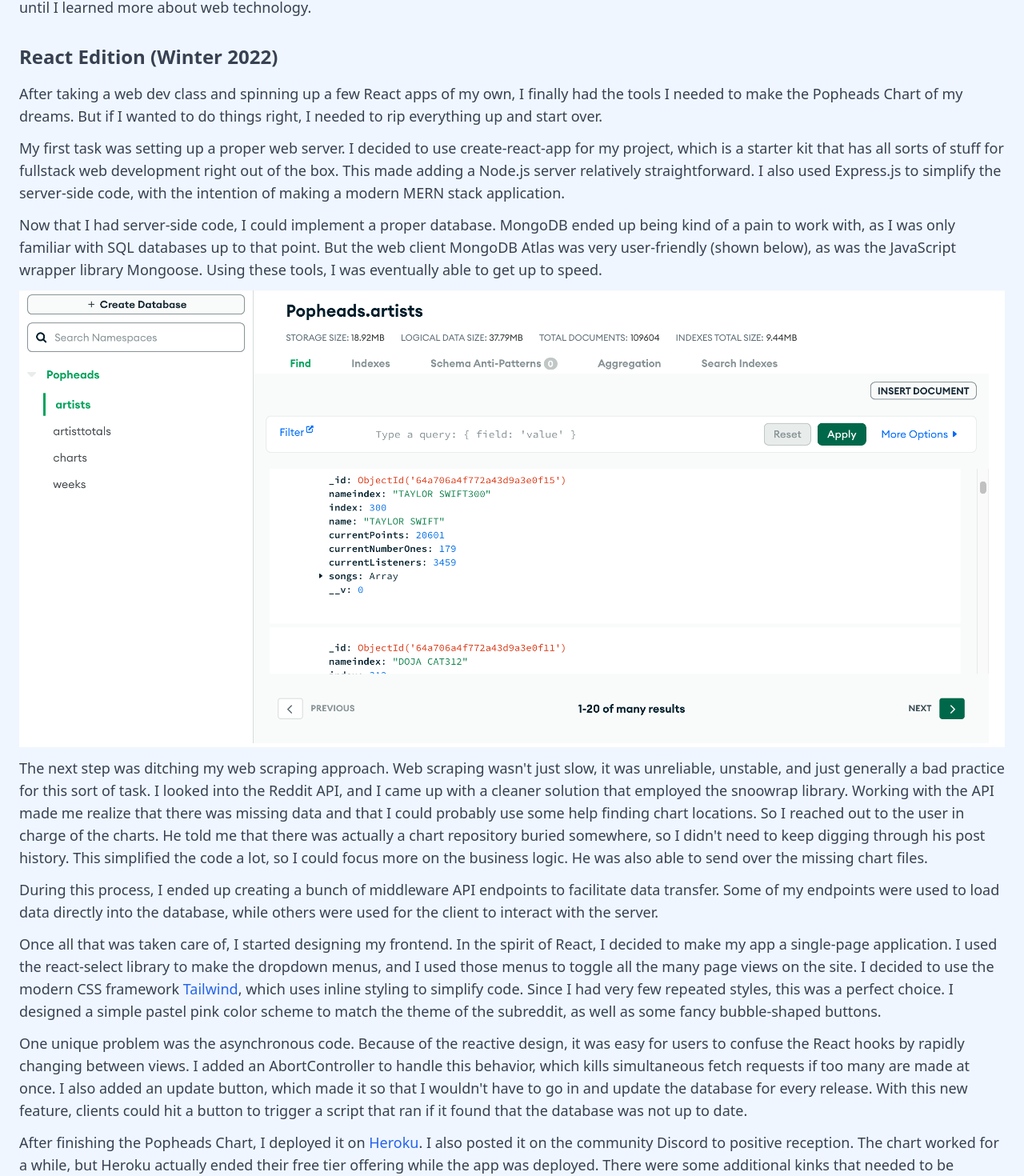
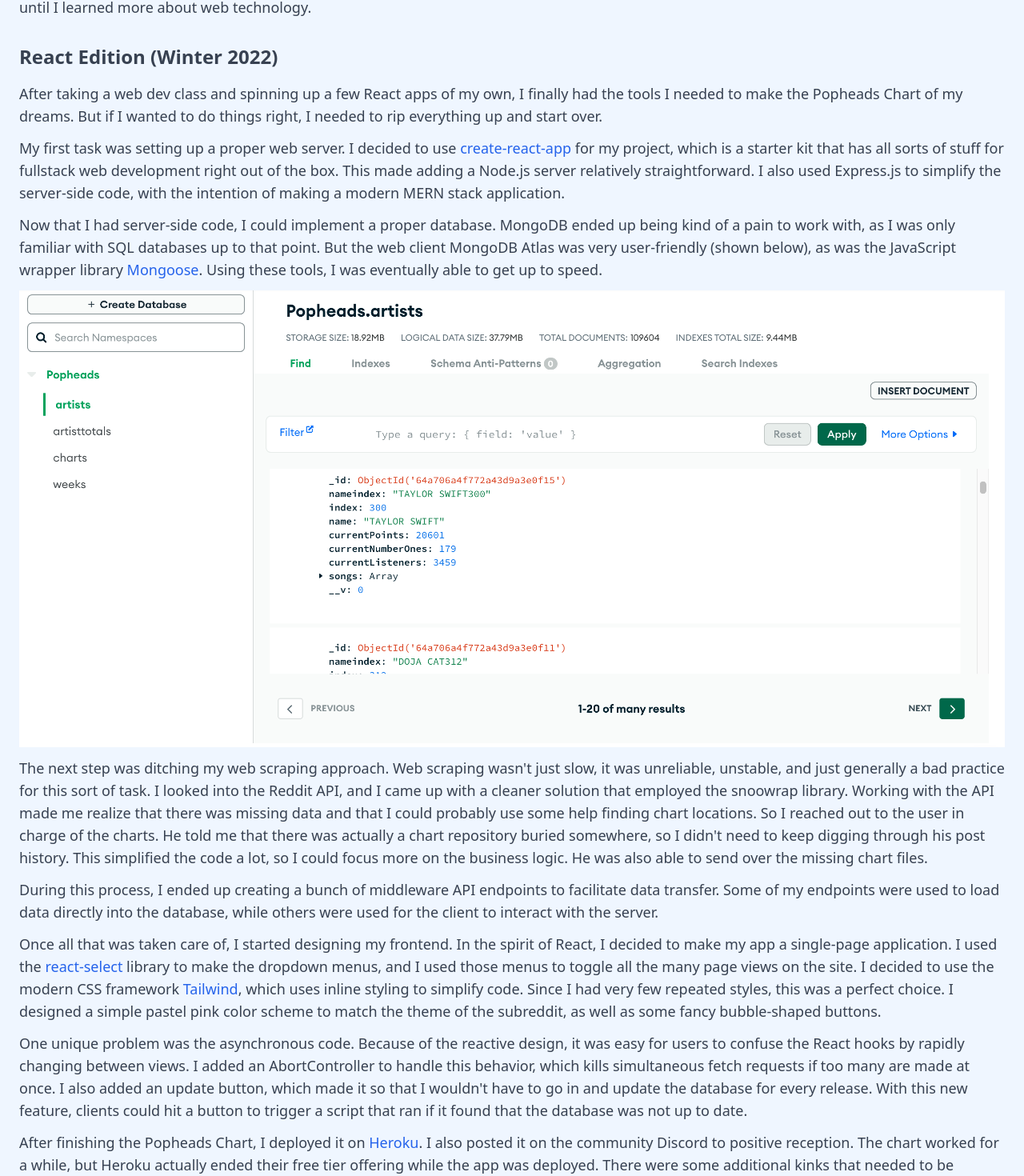
Before and after one commit to stackofstarfruit/kevin-kodama, a SvelteKit app: page /popheads-chart in a window 1280 px wide. Shown: the part 2733-4203 px from the top of the page at 80% size. Built offline with nearby package versions, Linux system fonts and the light colour scheme.

Commit message:
Add more links

```diff
--- a/src/routes/popheads-chart/components/ReactEdition.svelte
+++ b/src/routes/popheads-chart/components/ReactEdition.svelte
@@ -2,9 +2,9 @@
 <section>
   <p class="mb-3">After taking a web dev class and spinning up a few React apps of my own, I finally had the tools I needed to make the Popheads Chart of my dreams. But if I wanted to do things right, I needed to rip everything up and start over.</p>
 
-  <p class="mb-3">My first task was setting up a proper web server. I decided to use create-react-app for my project, which is a starter kit that has all sorts of stuff for fullstack web development right out of the box. This made adding a Node.js server relatively straightforward. I also used Express.js to simplify the server-side code, with the intention of making a modern MERN stack application.</p>
+  <p class="mb-3">My first task was setting up a proper web server. I decided to use <a class="text-blue-600 hover:text-blue-700" href="https://create-react-app.dev/">create-react-app</a> for my project, which is a starter kit that has all sorts of stuff for fullstack web development right out of the box. This made adding a Node.js server relatively straightforward. I also used Express.js to simplify the server-side code, with the intention of making a modern MERN stack application.</p>
 
-  <p class="mb-3">Now that I had server-side code, I could implement a proper database. MongoDB ended up being kind of a pain to work with, as I was only familiar with SQL databases up to that point. But the web client MongoDB Atlas was very user-friendly (shown below), as was the JavaScript wrapper library Mongoose. Using these tools, I was eventually able to get up to speed.</p>
+  <p class="mb-3">Now that I had server-side code, I could implement a proper database. MongoDB ended up being kind of a pain to work with, as I was only familiar with SQL databases up to that point. But the web client MongoDB Atlas was very user-friendly (shown below), as was the JavaScript wrapper library <a class="text-blue-600 hover:text-blue-700" href="https://mongoosejs.com/">Mongoose</a>. Using these tools, I was eventually able to get up to speed.</p>
 
   <img class="mb-3" alt="MongoDB Atlas" src="./img/mongodb-atlas.png">
 
@@ -12,7 +12,7 @@
 
   <p class="mb-3">During this process, I ended up creating a bunch of middleware API endpoints to facilitate data transfer. Some of my endpoints were used to load data directly into the database, while others were used for the client to interact with the server.</p>
 
-  <p class="mb-3">Once all that was taken care of, I started designing my frontend. In the spirit of React, I decided to make my app a single-page application. I used the react-select library to make the dropdown menus, and I used those menus to toggle all the many page views on the site. I decided to use the modern CSS framework <a class="text-blue-600 hover:text-blue-700" href="https://tailwindcss.com">Tailwind</a>, which uses inline styling to simplify code. Since I had very few repeated styles, this was a perfect choice. I designed a simple pastel pink color scheme to match the theme of the subreddit, as well as some fancy bubble-shaped buttons.</p>
+  <p class="mb-3">Once all that was taken care of, I started designing my frontend. In the spirit of React, I decided to make my app a single-page application. I used the <a class="text-blue-600 hover:text-blue-700" href="https://react-select.com/home">react-select</a> library to make the dropdown menus, and I used those menus to toggle all the many page views on the site. I decided to use the modern CSS framework <a class="text-blue-600 hover:text-blue-700" href="https://tailwindcss.com">Tailwind</a>, which uses inline styling to simplify code. Since I had very few repeated styles, this was a perfect choice. I designed a simple pastel pink color scheme to match the theme of the subreddit, as well as some fancy bubble-shaped buttons.</p>
 
   <p class="mb-3">One unique problem was the asynchronous code. Because of the reactive design, it was easy for users to confuse the React hooks by rapidly changing between views. I added an AbortController to handle this behavior, which kills simultaneous fetch requests if too many are made at once. I also added an update button, which made it so that I wouldn't have to go in and update the database for every release. With this new feature, clients could hit a button to trigger a script that ran if it found that the database was not up to date.</p>
 
--- a/src/routes/wandering-inn/+page.svelte
+++ b/src/routes/wandering-inn/+page.svelte
@@ -32,7 +32,7 @@
 
     <p class="mb-3">This isn't to say that the process was entirely without snags. One issue was the sheer size of the text. I initially just scanned directly from the text on the client side within the app. But this quickly turned out to be a bad idea, and it was a good demonstration of why databases are necessary. I ended up storing the text in a big spreadsheet, but I would definitely store it in a database if I was doing the project over again.</p>
 
-    <p class="mb-3">Most of my page views are just straightforward Plotly visualizations that use Shiny to inject the chart with fields. One view that goes beyond this is the Chapters by Date page, which visualizes the word count in calendar format. I achieved this by introducing a special ggplot2 calendar theme.</p>
+    <p class="mb-3">Most of my page views are just straightforward <a class="text-blue-600 hover:text-blue-700" href="https://plotly.com/r/">Plotly</a> visualizations that use Shiny to inject the chart with fields. One view that goes beyond this is the Chapters by Date page, which visualizes the word count in calendar format. I achieved this by introducing a special <a class="text-blue-600 hover:text-blue-700" href="https://ggplot2.tidyverse.org/">ggplot2</a> calendar theme.</p>
 
     <p class="mb-3">In the end, this was the first coding project I was able to post publicly in its finished form. It felt great to ship something so quickly, which inspired me to take on more personal projects. While this particular project didn't teach me too much on the technical side, it did wonders for my imposter syndrome and motivated me to learn more about the world of web development.</p>
 
--- a/svelte.config.js
+++ b/svelte.config.js
@@ -1,7 +1,10 @@
+import adapter from '@sveltejs/adapter-netlify';
+import { vitePreprocess } from '@sveltejs/kit/vite';
 
-import adapter from '@sveltejs/adapter-netlify';
+/** @type {import('@sveltejs/kit').Config} */
+const config = {
+	preprocess: vitePreprocess(),
 
-export default {
 	kit: {
 		// default options are shown
 		adapter: adapter({
@@ -16,3 +19,5 @@
 		})
 	}
 };
+
+export default config;
```
Lines whose indentation alone changed are shown as unchanged.
